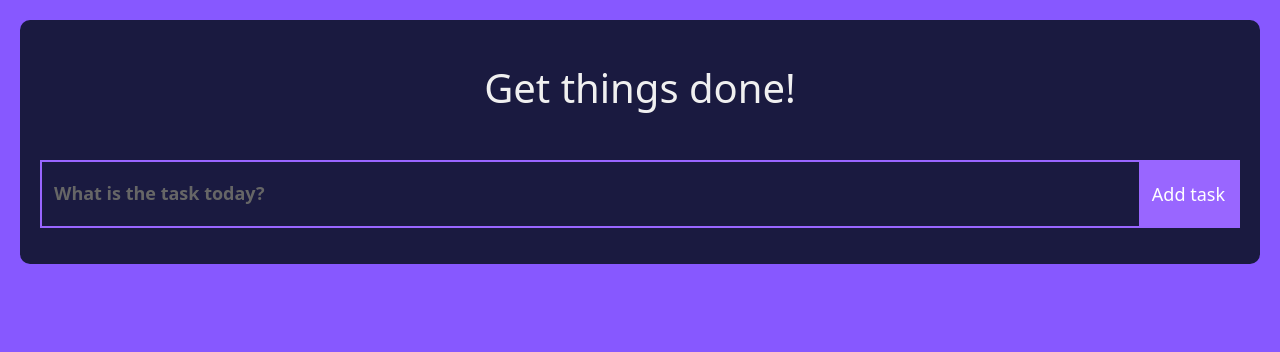
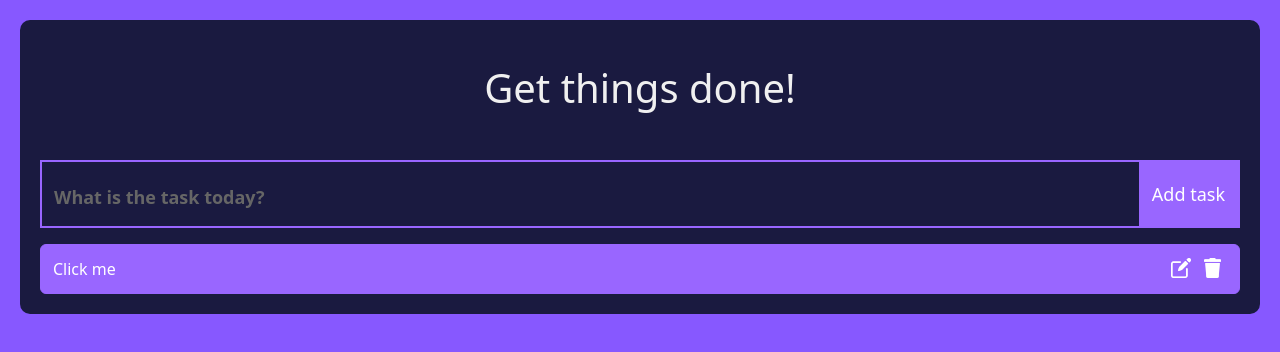
Before and after one commit to dishabl/todo, a React (Create React App) app: page / in a window 1280 px wide. Shown: the top 352 px of the page. Built offline with nearby package versions, Linux system fonts and the light colour scheme.

Commit message:
third edit

```diff
--- a/src/App.css
+++ b/src/App.css
@@ -38,6 +38,7 @@ input.round{
   height: 8vh;
   font-size: medium;
   font-weight: 500;
+  top: 4px;
 }
 
 ::placeholder{
@@ -59,6 +60,32 @@ button.round{
   color: white;
   font-size: large;
   font-weight: 500;
+}
+
+button.taska{
+  border-radius: 10;
+  background-color: #96f;
+  border-color: #96f;
+  color: white;
+  /* font-size: large; */
+  font-weight: 500;
+  height: 50px;
+}
+
+.edit{
+  background-color: transparent;
+  border: none;
+  position: absolute;
+  right: 42px;
+  bottom: 14px;
+}
+
+.trash{
+  background-color: transparent;
+  border: none;
+  position: absolute;
+  right: 12px;
+  bottom: 14px;
 }
 
 .purple-border{
--- a/src/Frame.js
+++ b/src/Frame.js
@@ -19,6 +19,7 @@ export default function Frame() {
           <li key={index}>{text}</li>
         ))}
       </ul>
+      <TaskList />
     </div>
   );
 }
--- a/src/InputForm.js
+++ b/src/InputForm.js
@@ -1,5 +1,5 @@
 import React, { useState } from "react";
-import Button from "react-bootstrap/Button";
+// import Button from "react-bootstrap/Button";
 import "bootstrap/dist/css/bootstrap.min.css";
 
 export default function InputForm({ onTextSubmit }) {
--- a/src/TaskList.js
+++ b/src/TaskList.js
@@ -1,9 +1,20 @@
-export default function TaskList({ texts }) {
+import "bootstrap/dist/css/bootstrap.min.css";
+import trash from "./trash.png";
+import edit from "./edit.png";
+
+export default function TaskList() {
   return (
     <div>
-      {texts.map((text, index) => (
-        <div key={index}>{text}</div>
-      ))}
+      <button className="input-group-text taska input-group">
+        Click me
+        <button className="edit">
+          <img src={edit} alt="edit" height="20" />
+        </button>
+        <button className="trash">
+          <img src={trash} alt="trash" height="20" />
+        </button>
+      </button>
+      {/* <img src={trash} alt="trash" /> */}
     </div>
   );
 }
```
Also changed, not shown: src/edit.png (added), src/trash.png (added).
